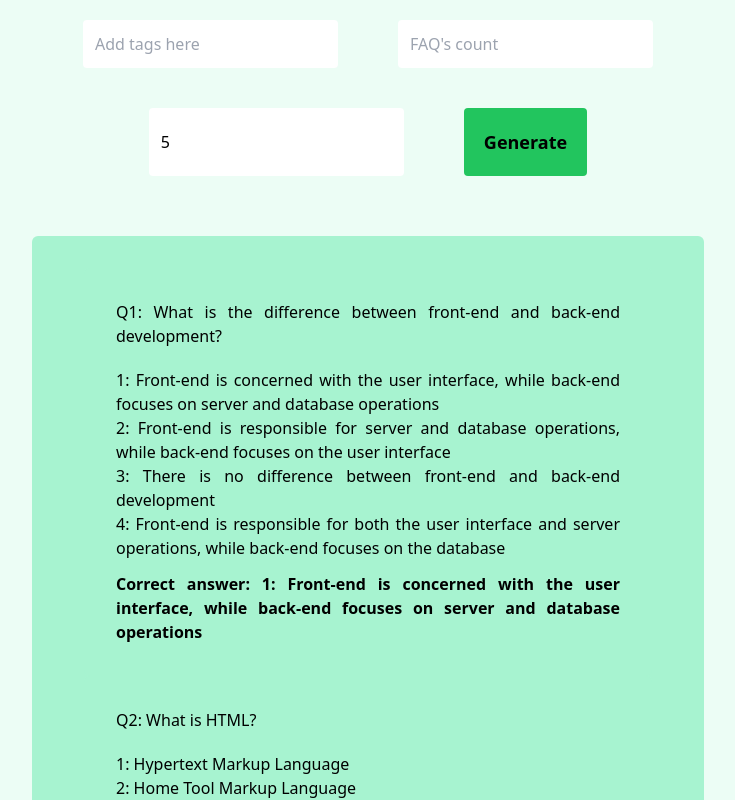
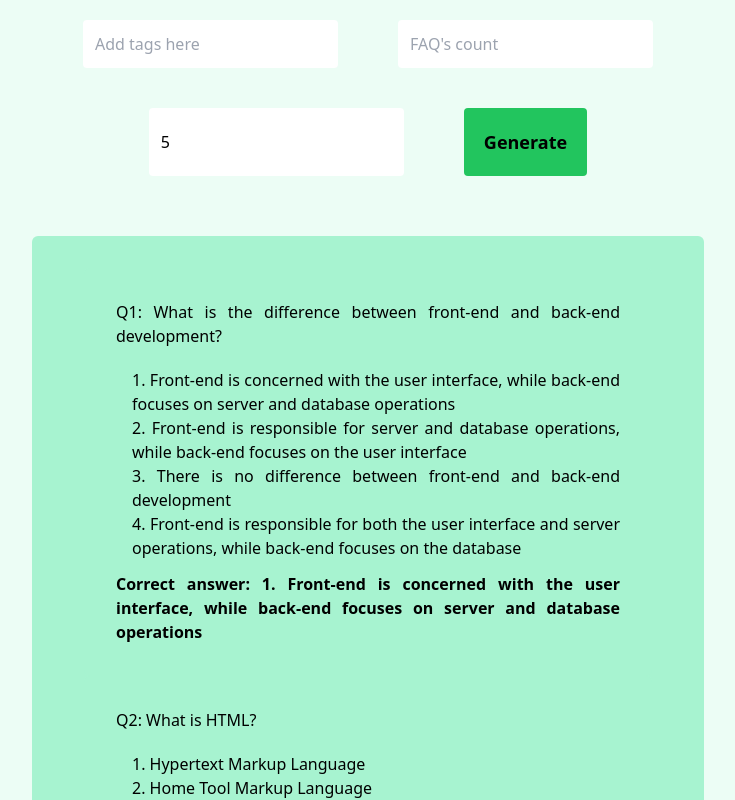
Before and after one commit to Collabs-001/QuestionsBuilder, a React (Vite) app: page / in a window 1280 px wide. Both pictures are taken after typing "5" into the empty fields and a click on the button "Generate". Shown: the top 800 px of the page, without its empty margins (272-1007 px from the left). Built offline with nearby package versions, Linux system fonts and the light colour scheme.

Commit message:
UI updates

```diff
--- a/src/components/RepliesList.jsx
+++ b/src/components/RepliesList.jsx
@@ -14,7 +14,7 @@ function RepliesList({ repliesList }) {
 	};
 
 	// Format the date and time
-    const istDateTime = currentDate.toLocaleString('en-US', options);
+	const istDateTime = currentDate.toLocaleString('en-US', options);
 	return (
 		<div
 			className={`mx-5 text-justify max-w-2xl p-8 rounded-md ${repliesListStyles.repliesTxt}`}
@@ -27,14 +27,16 @@ function RepliesList({ repliesList }) {
 					<div className="mb-5">
 						Q{index + 1}: {reply.question}
 					</div>
-					<div>
+					<div className={`${repliesListStyles.options}`}>
 						<ul>
 							{reply.options.map((option, optionIndex) => (
-								<li key={optionIndex}>{option}</li>
+								<li key={optionIndex}>{option.replace(':', '.')}</li>
 							))}
 						</ul>
 					</div>
-					<p className="mt-3 font-bold">Correct answer: {reply.answer}</p>
+					<p className="mt-3 font-bold">
+						Correct answer: {reply.answer.replace(':', '.')}
+					</p>
 				</div>
 			))}
 			<p className="text-right mt-2 mr-5">{istDateTime}</p>
--- a/src/components/RepliesList.module.css
+++ b/src/components/RepliesList.module.css
@@ -1,3 +1,8 @@
 .repliesTxt {
     background-color: #a7f3d0;
 }
+
+.options {
+    margin-left: 1rem;
+    margin-right: 1 rem;
+}
```
